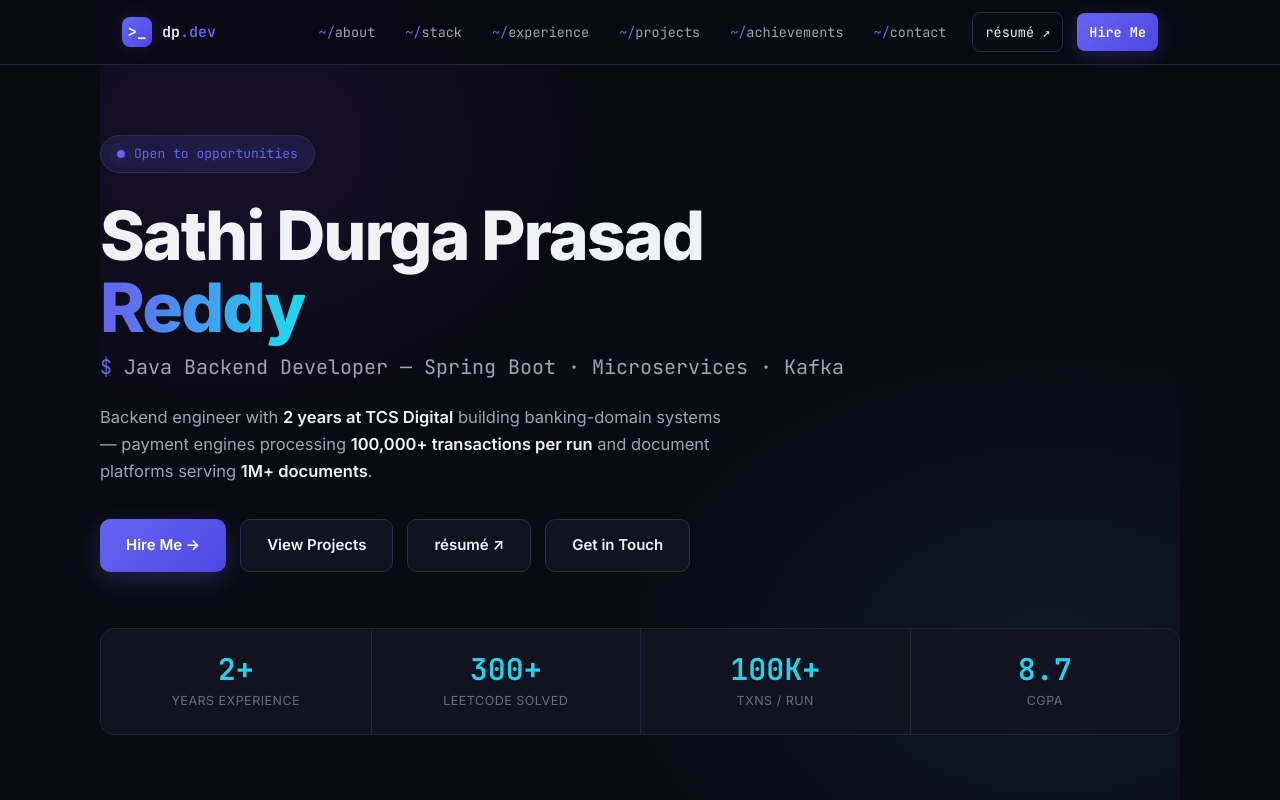
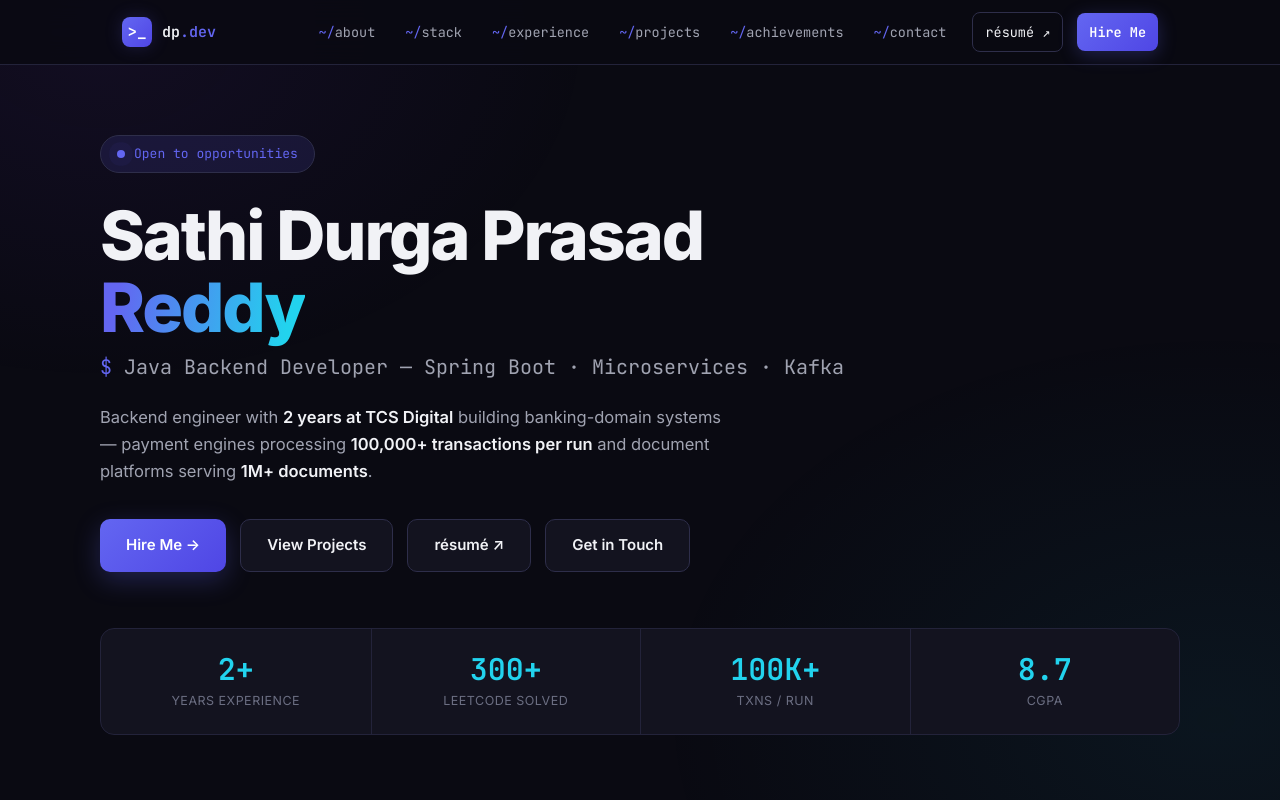
Before and after one commit to dpreddysathi/portfolio, a React (Vite) app: page / in a window 1280 px wide. Shown: the top 800 px of the page. Built offline with nearby package versions, Linux system fonts and the light colour scheme.

Commit message:
style: seamless hero — page-level ambient glows, no boxed panel behind hero

```diff
--- a/src/styles.css
+++ b/src/styles.css
@@ -216,18 +216,20 @@ section.block {
   padding: 130px 0 60px;
   position: relative;
   z-index: 1;
+  background: transparent;
 }
 
-/* ambient glows behind the hero: purple top-left, teal bottom-right */
-.hero::before {
+/* ambient page glows: fixed to the viewport (not boxed to any section),
+   so there is never a visible panel edge anywhere */
+body::before {
   content: "";
-  position: absolute;
+  position: fixed;
   inset: 0;
   pointer-events: none;
   z-index: -1;
   background:
-    radial-gradient(520px 380px at 12% 18%, #7c3aed1f, transparent 70%),
-    radial-gradient(620px 440px at 88% 82%, #22d3ee14, transparent 70%);
+    radial-gradient(700px 500px at 8% 4%, #7c3aed14, transparent 70%),
+    radial-gradient(800px 560px at 95% 90%, #22d3ee0f, transparent 70%);
 }
 
 .hero-badge {
```
